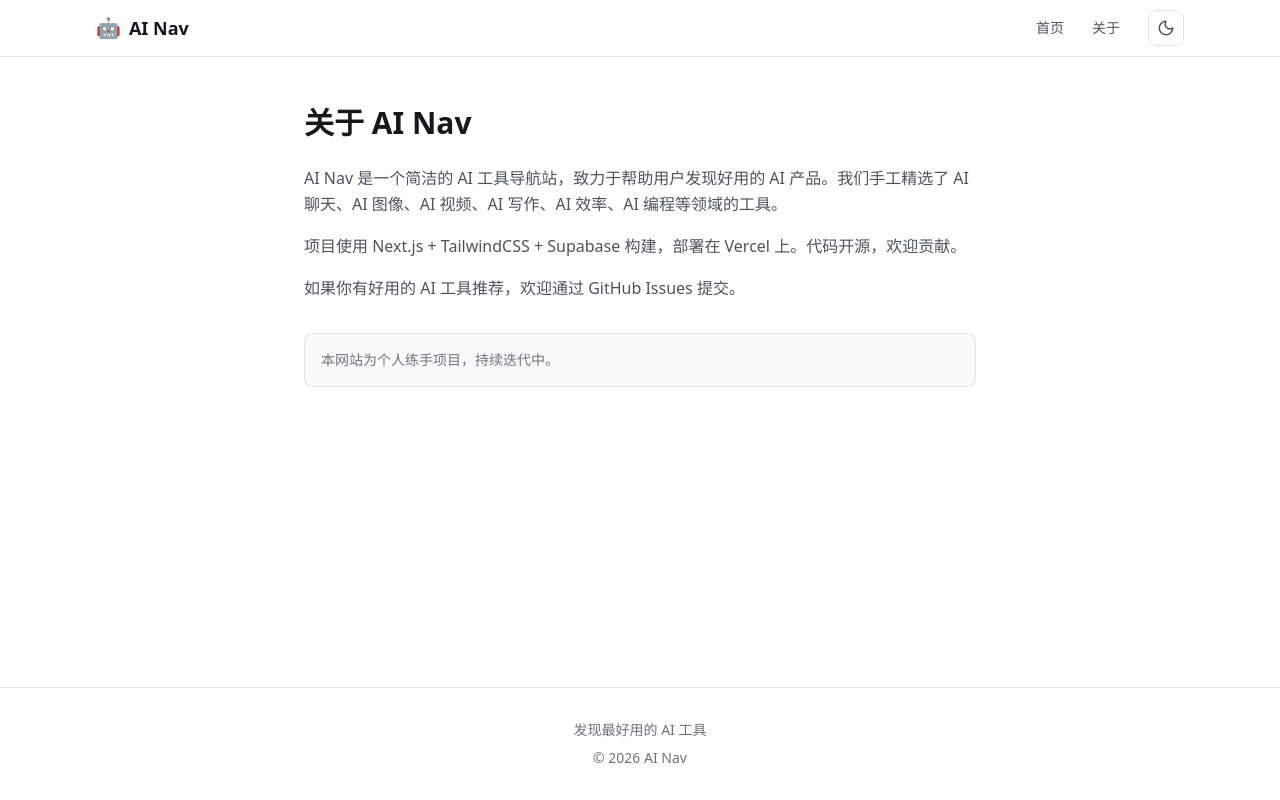
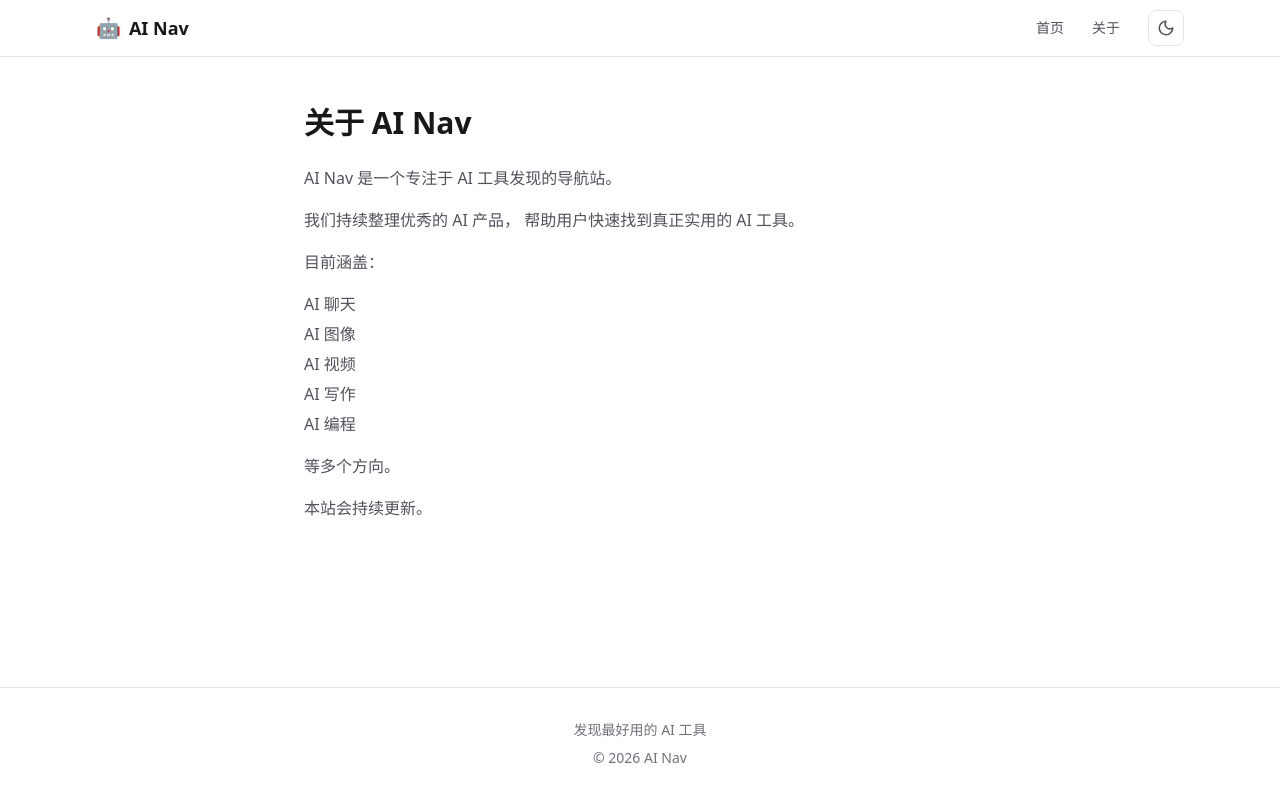
Before and after one commit to whitebird777/ai-nav, a Next.js app: page /about in a window 1280 px wide. Built offline with nearby package versions, Linux system fonts and the light colour scheme.

Commit message:
refactor: 更新关于页内容
Co-Authored-By: Claude Opus 4.7 <noreply@anthropic.com>

```diff
--- a/src/app/about/page.tsx
+++ b/src/app/about/page.tsx
@@ -5,7 +5,7 @@ import Container from '@/components/Container'
 
 export const metadata: Metadata = {
   title: '关于',
-  description: 'AI Nav 是一个 AI 工具导航站，帮你发现最好用的 AI 产品。',
+  description: 'AI Nav 专注于 AI 工具发现，持续整理优秀的 AI 产品。',
 }
 
 export default function AboutPage() {
@@ -19,25 +19,27 @@ export default function AboutPage() {
 
           <div className="space-y-4 text-base leading-relaxed text-zinc-600 dark:text-zinc-300">
             <p>
-              AI Nav 是一个简洁的 AI 工具导航站，致力于帮助用户发现好用的 AI
-              产品。我们手工精选了 AI 聊天、AI 图像、AI 视频、AI 写作、AI
-              效率、AI 编程等领域的工具。
+              AI Nav 是一个专注于 AI 工具发现的导航站。
             </p>
 
             <p>
-              项目使用 Next.js + TailwindCSS + Supabase 构建，部署在
-              Vercel 上。代码开源，欢迎贡献。
+              我们持续整理优秀的 AI 产品，
+              帮助用户快速找到真正实用的 AI 工具。
             </p>
 
-            <p>
-              如果你有好用的 AI 工具推荐，欢迎通过 GitHub Issues 提交。
-            </p>
-          </div>
+            <p>目前涵盖：</p>
 
-          <div className="mt-8 rounded-lg border border-zinc-200 bg-zinc-50 p-4 dark:border-zinc-800 dark:bg-zinc-900">
-            <p className="text-sm text-zinc-500 dark:text-zinc-400">
-              本网站为个人练手项目，持续迭代中。
-            </p>
+            <ul className="list-inside space-y-1 text-zinc-600 dark:text-zinc-300">
+              <li>AI 聊天</li>
+              <li>AI 图像</li>
+              <li>AI 视频</li>
+              <li>AI 写作</li>
+              <li>AI 编程</li>
+            </ul>
+
+            <p>等多个方向。</p>
+
+            <p>本站会持续更新。</p>
           </div>
         </div>
       </Container>
```
Also changed, not shown: 1 other file (tests, documents, lock files or other folders).
